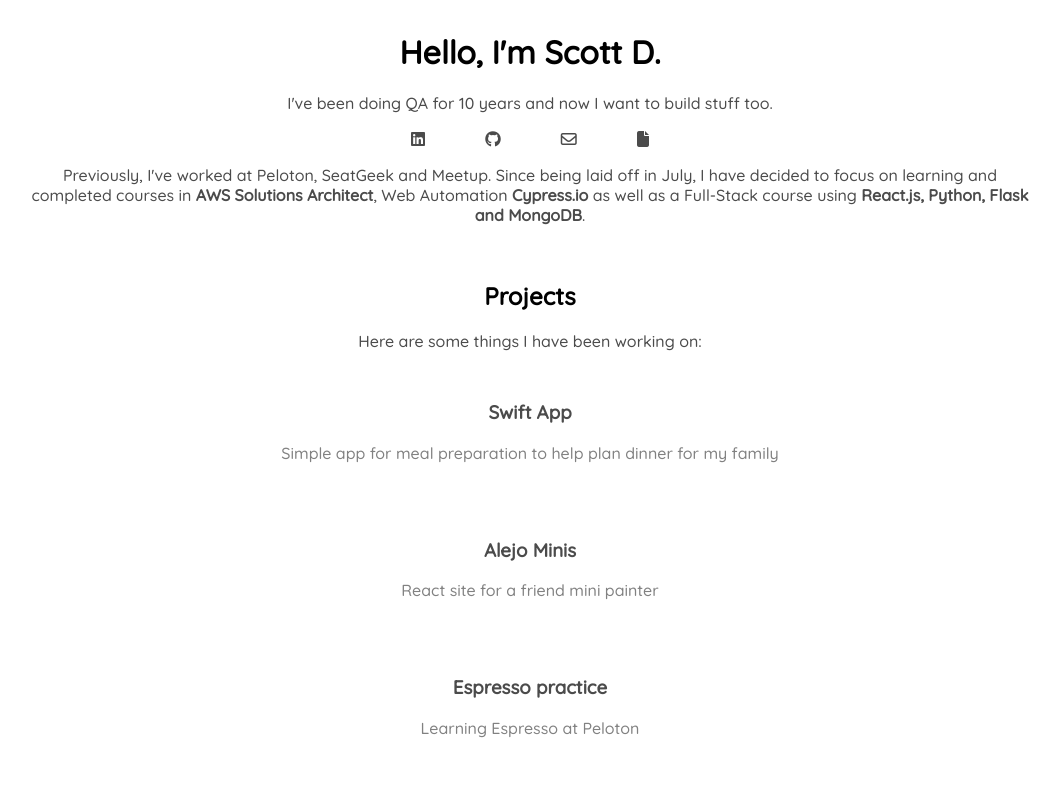
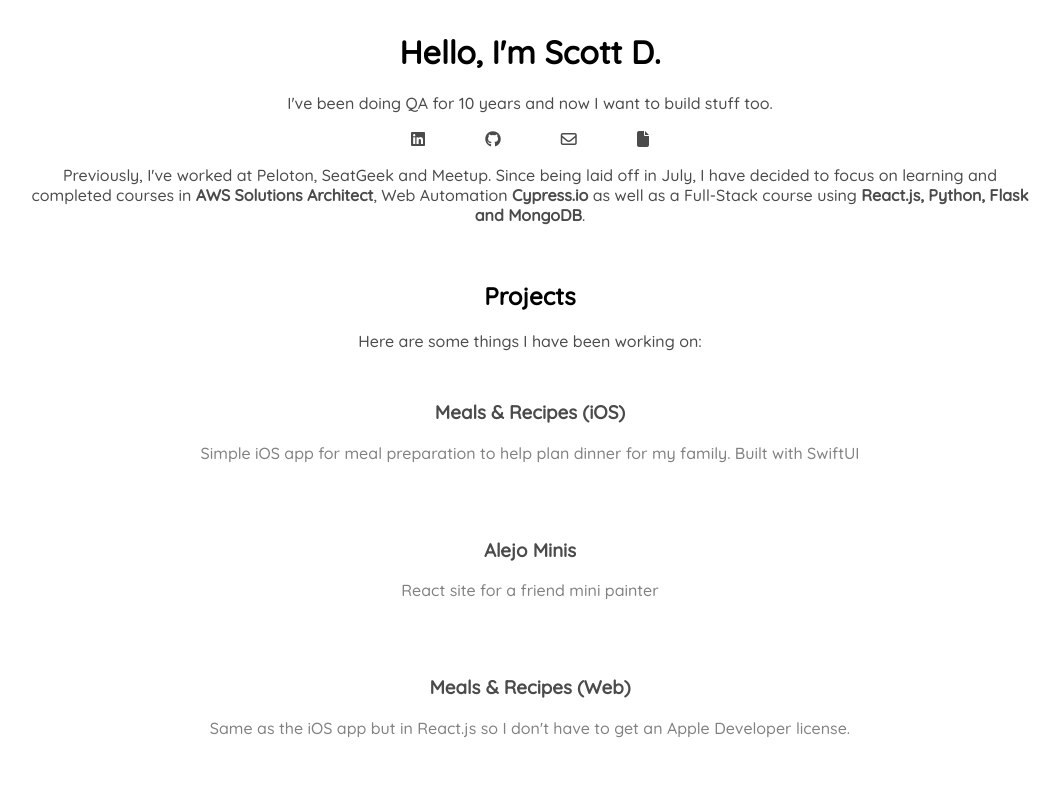
Before and after one commit to escosio/scottdantuono, a React (Create React App) app: page / in a window 1280 px wide. Shown: the top 800 px of the page, without its empty margins (110-1170 px from the left). Built offline with nearby package versions, Linux system fonts and the light colour scheme.

Commit message:
meals web project

```diff
--- a/src/components/Projects.js
+++ b/src/components/Projects.js
@@ -5,14 +5,19 @@
 export const Projects = () => {
   const projects = [
     {
-      title: "Swift App",
-      desc: "Simple app for meal preparation to help plan dinner for my family",
+      title: "Meals & Recipes (iOS)",
+      desc: "Simple iOS app for meal preparation to help plan dinner for my family. Built with SwiftUI",
       link: "https://github.com/escosio/MealsAndRecipes",
     },
     {
       title: "Alejo Minis",
       desc: "React site for a friend mini painter",
       link: "https://alejo-minis.vercel.app/",
+    },
+    {
+      title: "Meals & Recipes (Web)",
+      desc: "Same as the iOS app but in React.js so I don't have to get an Apple Developer license.",
+      link: "https://meals-and-recipes-web.vercel.app/"
     },
     {
       title: "Espresso practice",
```
